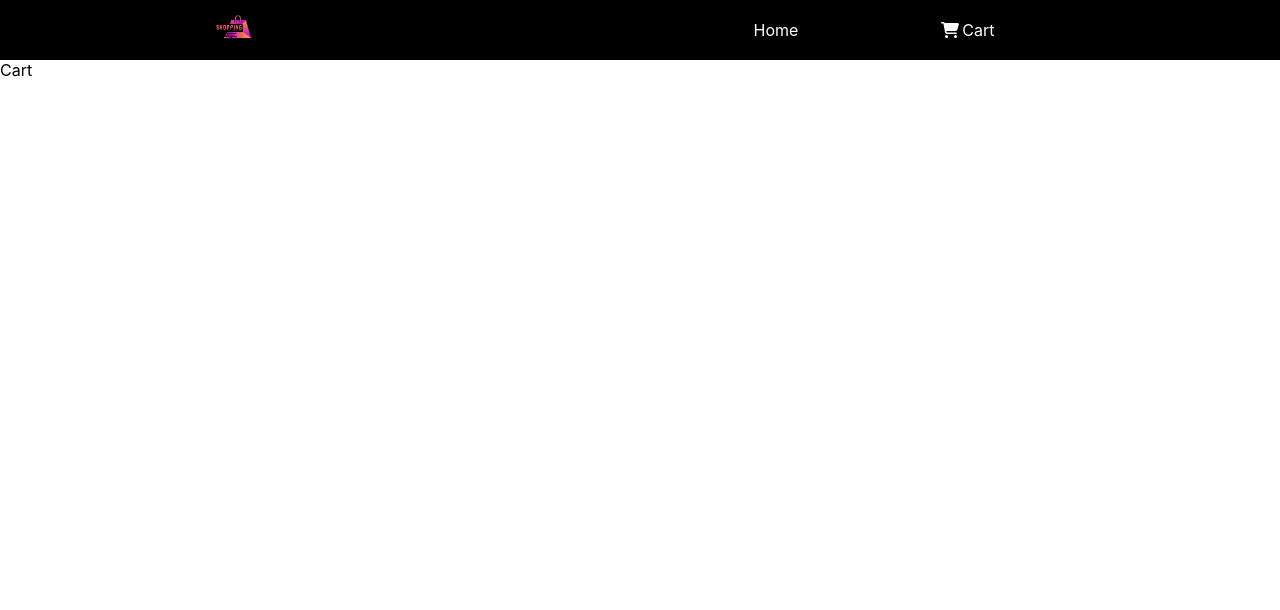
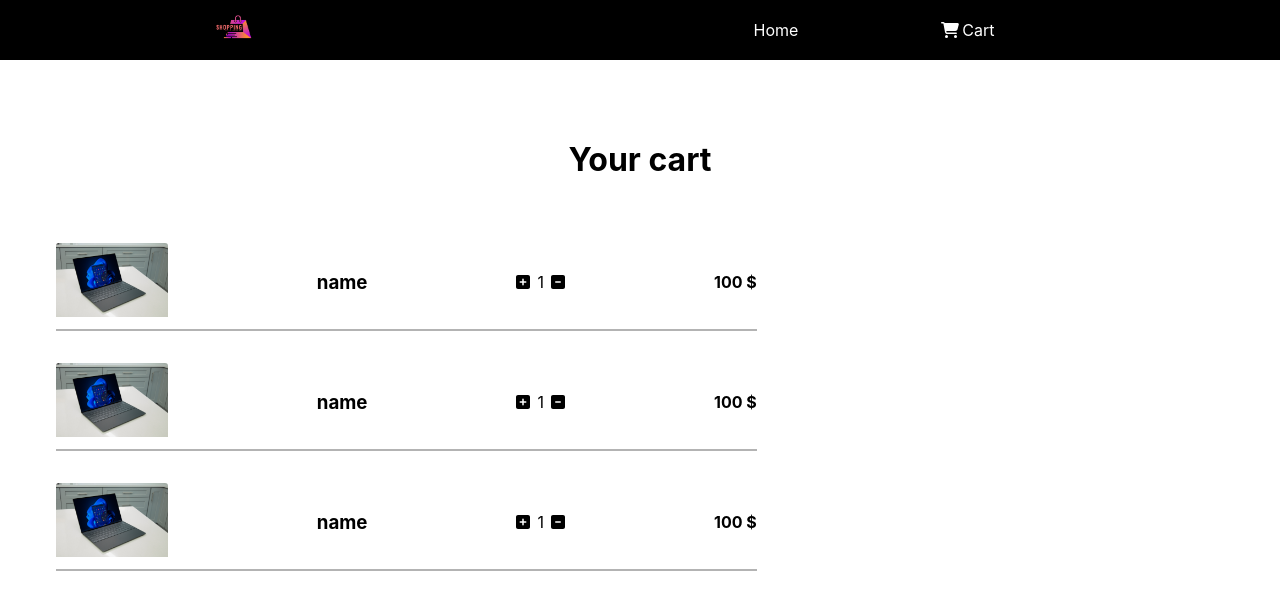
Before and after one commit to bofamj/shopping-cart, a JavaScript app: page /cart in a window 1280 px wide. Shown: the top 610 px of the page. Built offline with nearby package versions, Linux system fonts and the light colour scheme; the HTML template or start-up script is replaced by a standard one.

Commit message:
add the cart item

```diff
--- a/src/App.js
+++ b/src/App.js
@@ -1,7 +1,7 @@
 import { Routes, Route } from "react-router-dom";
 import "./App.css";
 import Home from "./components/home/Home";
-import Cart from "./components/cart/Cart";
+import Carts from "./components/cart/Carts";
 import Nave from "./components/home/nave/Nave";
 
 function App() {
@@ -11,7 +11,7 @@ function App() {
 
       <Routes>
         <Route path="/" element={<Home />} />
-        <Route path="/cart" element={<Cart />} />
+        <Route path="/cart" element={<Carts />} />
       </Routes>
     </>
   );
--- a/src/components/cart/Cart.js
+++ /dev/null
@@ -1,7 +0,0 @@
-import React from "react";
-
-const Cart = () => {
-  return <div>Cart</div>;
-};
-
-export default Cart;
--- /dev/null
+++ b/src/components/cart/Carts.js
@@ -0,0 +1,15 @@
+import "./carts.css";
+import Cart from "./cart-comp/Cart";
+
+const Carts = () => {
+  return (
+    <div className="carts-container">
+      <h1 className="cart-name">Your cart</h1>
+      <Cart />
+      <Cart />
+      <Cart />
+    </div>
+  );
+};
+
+export default Carts;
--- /dev/null
+++ b/src/components/cart/cart-comp/Cart.js
@@ -0,0 +1,28 @@
+import { faSquarePlus } from "@fortawesome/free-solid-svg-icons";
+import { faSquareMinus } from "@fortawesome/free-solid-svg-icons";
+
+import { FontAwesomeIcon } from "@fortawesome/react-fontawesome";
+import img from "../../../assets/laptops.jpg";
+import "./cart.css";
+
+const Cart = () => {
+  return (
+    <div className="cart-container ">
+      <div className="img-continer">
+        <img src={img} className="cart-img" alt="cart img" />
+      </div>
+      <div className="name">
+        <h3>name</h3>
+      </div>
+      <div className="quatity">
+        <FontAwesomeIcon icon={faSquarePlus} className="quantity-btn" />
+        <p>1</p>
+        <FontAwesomeIcon icon={faSquareMinus} className="quantity-btn" />
+      </div>
+      <div className="price">
+        <h4>100 $</h4>
+      </div>
+    </div>
+  );
+};
+export default Cart;
--- /dev/null
+++ b/src/components/cart/cart-comp/cart.css
@@ -0,0 +1,30 @@
+.cart-container {
+  display: flex;
+  justify-content: space-between;
+  align-items: center;
+  width: 60%;
+  height: 6rem;
+  border: 0.1rem solid rgb(179, 179, 179);
+  border-width: 0 0 2px 0;
+  margin-bottom: 1.5em;
+}
+.img-continer {
+  width: 7rem;
+  border-radius: 3px;
+  overflow: hidden;
+}
+.cart-img {
+  width: 100%;
+}
+.quatity {
+  display: flex;
+  align-items: center;
+  justify-content: space-between;
+  width: 7%;
+}
+.quantity-btn {
+  cursor: pointer;
+}
+.quantity-btn:hover {
+  scale: 0.9;
+}
--- /dev/null
+++ b/src/components/cart/carts.css
@@ -0,0 +1,7 @@
+.carts-container {
+  padding: 5rem 3.5em;
+}
+.cart-name {
+  text-align: center;
+  margin-bottom: 1.75em;
+}
```
